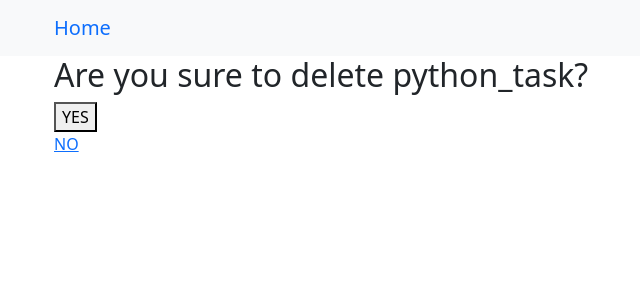
After one commit to only2611/Hometask_45, a Django app: page /task/1/delete in a window 1280 px wide. The commit adds this page. Shown: the top 300 px of the page, without its empty margins (28-668 px from the left). Run offline with Django 4.2, Linux system fonts and the light colour scheme; data comes from the database, SQL or seed files in the repository.

Commit message:
добавил функцию удаления статьи данных

```diff
--- /dev/null
+++ b/sourse/TO_DO_list/templates/delete.html
@@ -0,0 +1,10 @@
+{% extends "base.html" %}
+{% block title %}Delete task{% endblock %}
+
+{% block content %}
+<form action="" method="post">
+{% csrf_token %}
+<h2>Are you sure to delete  {{ task.name_of_task }}?</h2>
+<button type="submit">YES</button>
+</form><a href="{% url "task_view" task.pk %}">NO</a>
+{% endblock %}
--- a/sourse/TO_DO_list/templates/task.html
+++ b/sourse/TO_DO_list/templates/task.html
@@ -2,7 +2,7 @@
 {% block nav %}
     <a class="nav-link" href="{% url "create_task" %}">Create task</a>
     <a class="nav-link" href="{% url "update_task" task.pk %}">Update task</a>
-    <a class="nav-link" href="">Delete</a>
+    <a class="nav-link" href="{% url "delete" task.pk %}">Delete</a>
 {% endblock %}
 {% block content %}
 <p>name - {{ task.name_of_task }}</p>
--- a/sourse/TO_DO_list/urls.py
+++ b/sourse/TO_DO_list/urls.py
@@ -1,11 +1,12 @@
 from django.contrib import admin
 from django.urls import path
 
-from TO_DO_list.views import index_view, create_task, task_view, update_task
+from TO_DO_list.views import index_view, create_task, task_view, update_task, delete
 
 urlpatterns = [
     path("", index_view, name="index_view"),
     path('add/', create_task, name="create_task"),
     path('task/<int:pk>/', task_view, name="task_view"),
     path('task/<int:pk>/update', update_task, name="update_task"),
+    path('task/<int:pk>/delete', delete, name="delete"),
 ]
--- a/sourse/TO_DO_list/views.py
+++ b/sourse/TO_DO_list/views.py
@@ -15,6 +15,19 @@ def index_view(request):
 def task_view(request, pk):
     task = get_object_or_404(Task, pk=pk)
     return render(request, "task.html", {"task": task})
+
+
+
+
+def delete(request, pk):
+    task = get_object_or_404(Task, pk=pk)
+    if request.method == "GET":
+        return render(request, "delete.html", {"task": task})
+    else:
+        task.delete()
+        return redirect("index_view")
+
+
 
 
 def update_task(request, pk):
```
